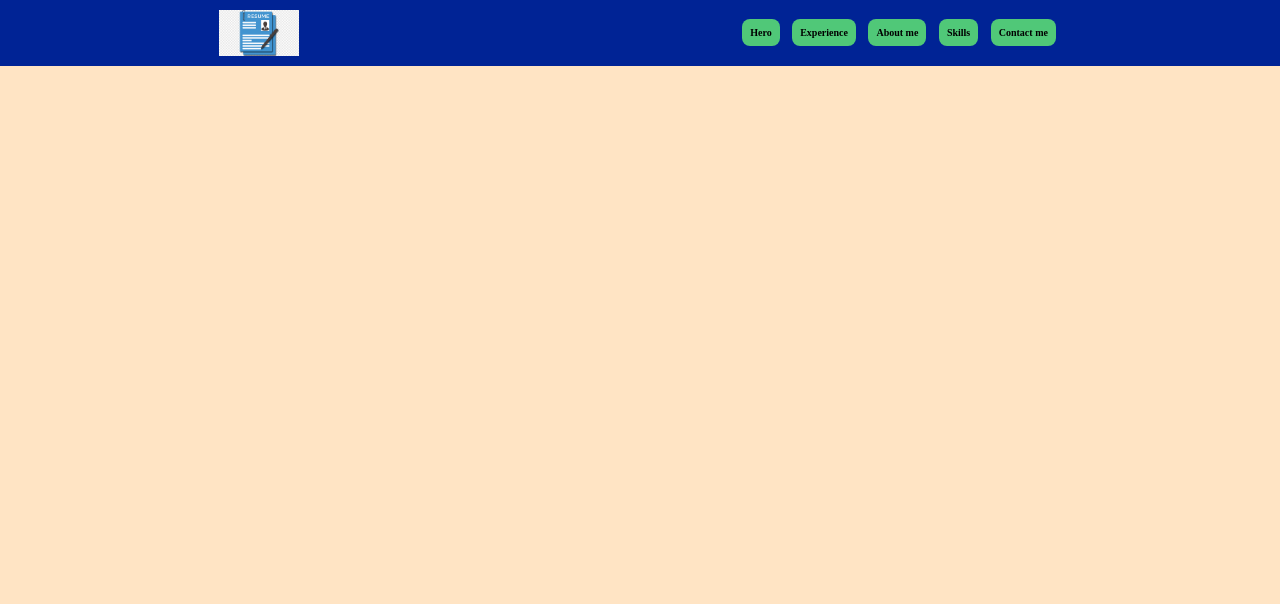
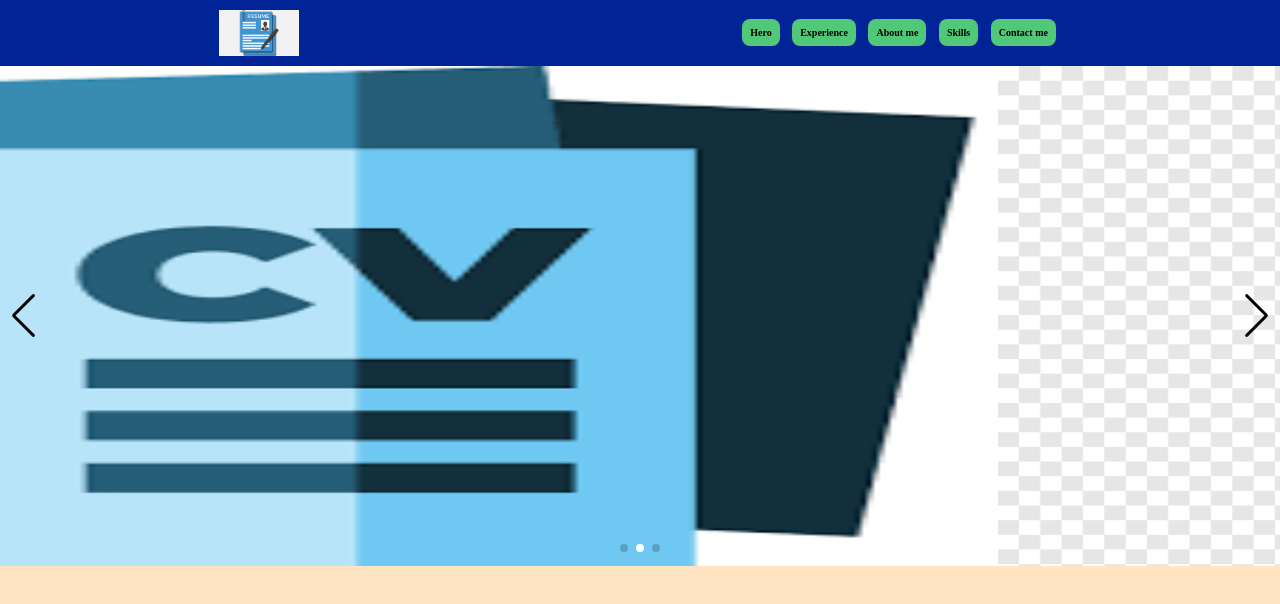
Before and after one commit to GabrielSuarezR/Micro-Proyecto_GaboSuarez, a plain HTML site: page index.html in a window 1280 px wide. Drawn offline with nearby package versions, Linux system fonts and the light colour scheme.

Commit message:
slider funcional

```diff
--- a/index.html
+++ b/index.html
@@ -7,19 +7,43 @@
     <title>Curriculum Vitae</title>
     <!-- link con css -->
     <link rel="stylesheet" href="style.css">
+    <!-- link del Hero -->
+    <link rel="stylesheet" href="https://cdn.jsdelivr.net/npm/swiper@8/swiper-bundle.min.css"/>
 </head>
 <body>
+    <!-- Seccion del navbar -->
     <header id="navbar">
         <img id="logo" src="imagenes/logo.png" alt="foto de cv">
         <nav id="links">
-            <a href="#">Hero</a>
+            <a href="#hero">Hero</a>
             <a href="#">Experience</a>
             <a href="#">About me</a>
             <a href="#">Skills</a>
             <a href="#">Contact me</a>
         </nav>
     </header>
-<!-- conexion con js -->
-<script scr="main.js"></script>
+    <!-- Seccion del Hero -->
+    <div class="container" id="hero">
+
+        <div class="swiper">
+
+            <div class="swiper-wrapper">
+            <!-- Fotos -->
+            <div class="swiper-slide"><img src="imagenes/images.png" ></div>
+            <div class="swiper-slide"><img src="imagenes/logo.png" ></div>
+            <div class="swiper-slide"><img src="imagenes/images.png" ></div>
+
+            </div>
+
+            <div class="swiper-pagination"></div>
+
+
+            <div class="swiper-button-prev"></div>
+            <div class="swiper-button-next"></div>
+
+        </div>
+    </div>
+    <script src="https://cdn.jsdelivr.net/npm/swiper@8/swiper-bundle.min.js"></script>
+    <script src="main.js"></script>
 </body>
 </html>
--- a/main.js
+++ b/main.js
@@ -0,0 +1,23 @@
+// js del Hero
+function myFunc(){
+    alert("You Clicked me");
+ }
+
+const swiper = new Swiper('.swiper', {
+    autoplay:{
+        delay:5000,
+        disableOnInteraction:false,
+    },
+    loop: true,
+
+    pagination: {
+      el: '.swiper-pagination',
+      clickable: true,
+    },
+
+    navigation: {
+      nextEl: '.swiper-button-next',
+      prevEl: '.swiper-button-prev',
+    },
+
+  });
--- a/style.css
+++ b/style.css
@@ -32,3 +32,26 @@ body,html{
 #links a:hover{
     background-color: orange;
 }
+/* css para el Hero */
+.container{
+    width: 100%;
+    height: 100%;
+    display: flex;
+    align-items: center;
+    justify-content: center;
+}
+.swiper{
+    width: 100%;
+    height: 500px;
+}
+.swiper-slide img{
+    width: 100%;
+    height: 100%;
+}
+
+.swiper .swiper-button-prev, .swiper .swiper-button-next{
+    color: black;
+}
+.swiper .swiper-pagination-bullet-active{
+    background-color: white;
+}
```
